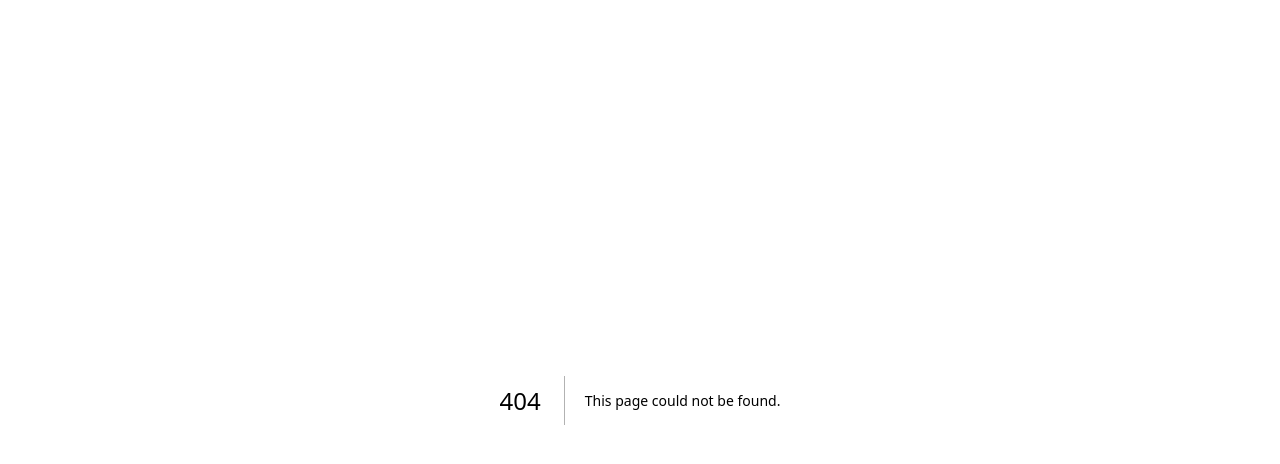
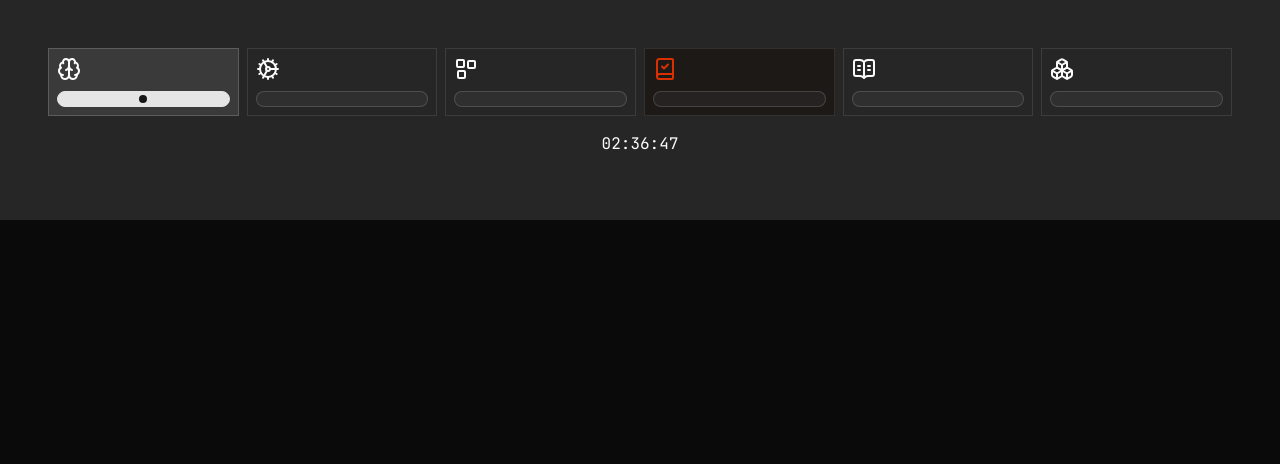
Before and after one commit to regulated/scheduler, a Next.js app: page /minimal in a window 1280 px wide. Before the commit this address had no page. Shown: the top 464 px of the page. Built offline with nearby package versions, Linux system fonts and the light colour scheme.

Commit message:
add a more minimal page with grayer colors

```diff
--- /dev/null
+++ b/app/minimal/page.tsx
@@ -0,0 +1,147 @@
+"use client";
+
+import { useState, useEffect, useMemo } from "react";
+
+import { Field, FieldSet, FieldContent, FieldDescription, FieldLabel, FieldTitle } from "@/components/ui/field"
+import { Label } from "@/components/ui/label"
+import { RadioGroup, RadioGroupItem } from "@/components/ui/radio-group"
+import { cn } from "cn"
+
+import { Brain, Cog, BookCheck, BookOpenText, LayoutFreeform, Boxes } from "lucide-react"
+
+export default function Home() {
+  const [time, setTime] = useState<Date>(new Date());
+  const [mounted, setMounted] = useState<boolean>(false);
+
+  useEffect(() => {
+    setMounted(true);
+    const interval = setInterval(() => {
+      setTime(new Date());
+    }, 1000);
+    return () => clearInterval(interval);
+  }, []);
+
+  const formattedTime = useMemo<string>(() => {
+    if (!mounted) return "";
+    const hours = (time.getHours() % 12 || 12).toString().padStart(2, "0");
+    const minutes = time.getMinutes().toString().padStart(2, "0");
+    const seconds = time.getSeconds().toString().padStart(2, "0");
+    return `${hours}:${minutes}:${seconds}`;
+  }, [time, mounted]);
+
+  const minutes = useMemo<number>(() => {
+    if (!mounted) return 0;
+    return time.getMinutes();
+  }, [time, mounted]);
+
+  const [selectedValue, setSelectedValue] = useState("first");
+
+  return (
+    <div className="flex p-12 justify-center items-center flex-col bg-secondary">
+
+      <RadioGroup defaultValue="first" value={selectedValue} onValueChange={setSelectedValue} className="max-w-m flex flex-col md:flex-row justify-between">
+
+          <FieldSet className={cn(
+              "w-full",
+              (minutes < 10 && selectedValue != "first")
+                ? "text-unselected bg-stone-900"
+                : "")}>
+            <FieldLabel htmlFor="r1" >
+              <Field orientation="vertical">
+                <FieldContent>
+                  <Brain />
+                  <FieldDescription></FieldDescription>
+                </FieldContent>
+                  <RadioGroupItem value="first" id="r1" />
+              </Field>
+            </FieldLabel>
+          </FieldSet>
+
+          <FieldSet className={cn(
+              "w-full",
+              (minutes >= 10 && minutes < 20 && selectedValue != "second")
+                ? "text-unselected bg-stone-900 w-full"
+                : "w-full")}>
+            <FieldLabel htmlFor="r2">
+              <Field orientation="vertical">
+                <FieldContent>
+                  <FieldTitle><Cog /></FieldTitle>
+                  <FieldDescription></FieldDescription>
+                </FieldContent>
+                  <RadioGroupItem value="second" id="r2" />
+              </Field>
+            </FieldLabel>
+          </FieldSet>
+
+          <FieldSet className={cn(
+              "w-full",
+              (minutes >= 20 && minutes < 30 && selectedValue != "third")
+                ? "text-unselected bg-stone-900 w-full"
+                : "w-full")}>
+            <FieldLabel htmlFor="r3">
+              <Field orientation="vertical">
+                <FieldContent>
+                  <FieldTitle><LayoutFreeform /></FieldTitle>
+                  <FieldDescription></FieldDescription>
+                </FieldContent>
+                  <RadioGroupItem value="third" id="r3" />
+              </Field>
+            </FieldLabel>
+          </FieldSet>
+
+          <FieldSet className={cn(
+              "w-full",
+              (minutes >= 30 && minutes < 40 && selectedValue != "fourth")
+                ? "text-unselected bg-stone-900 w-full"
+                : "w-full")}>
+            <FieldLabel htmlFor="r4">
+              <Field orientation="vertical">
+                <FieldContent>
+                  <FieldTitle><BookCheck /></FieldTitle>
+                  <FieldDescription></FieldDescription>
+                </FieldContent>
+                  <RadioGroupItem value="fourth" id="r4" />
+              </Field>
+            </FieldLabel>
+          </FieldSet>
+
+          <FieldSet className={cn(
+              "w-full",
+              (minutes >= 40 && minutes < 50 && selectedValue != "fifth")
+                ? "text-unselected bg-stone-900 w-full"
+                : "w-full")}>
+            <FieldLabel htmlFor="r5">
+              <Field orientation="vertical">
+                <FieldContent>
+                  <FieldTitle><BookOpenText /></FieldTitle>
+                  <FieldDescription></FieldDescription>
+                </FieldContent>
+                  <RadioGroupItem value="fifth" id="r5" />
+              </Field>
+            </FieldLabel>
+          </FieldSet>
+
+          <FieldSet className={cn(
+              "w-full",
+              (minutes >= 50 && selectedValue != "sixth")
+                ? "text-unselected bg-stone-900 w-full"
+                : "w-full")}>
+            <FieldLabel htmlFor="r6">
+              <Field orientation="vertical">
+                <FieldContent>
+                  <FieldTitle><Boxes /></FieldTitle>
+                  <FieldDescription></FieldDescription>
+                </FieldContent>
+                  <RadioGroupItem value="sixth" id="r6" />
+              </Field>
+            </FieldLabel>
+          </FieldSet>
+
+        </RadioGroup>
+
+        <div className="p-4">{formattedTime}</div>
+
+
+    </div>
+  );
+}
```
